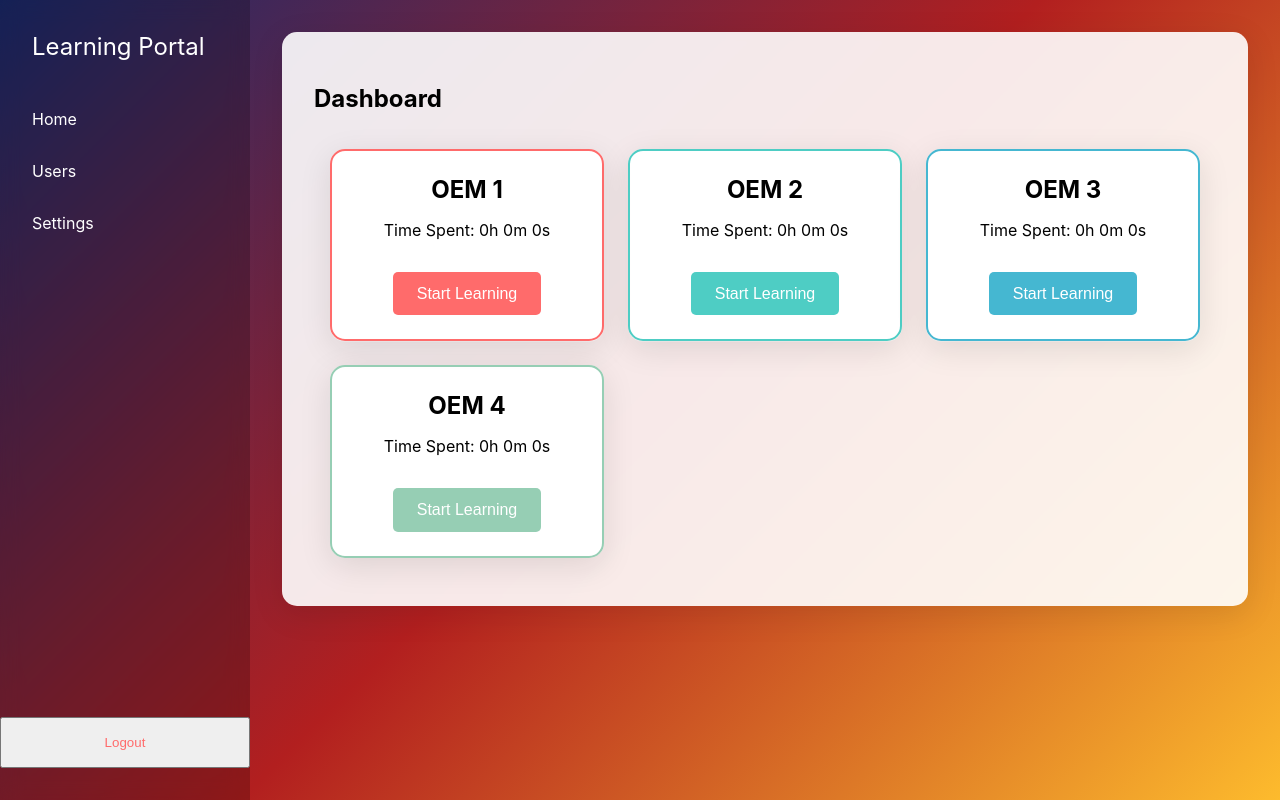
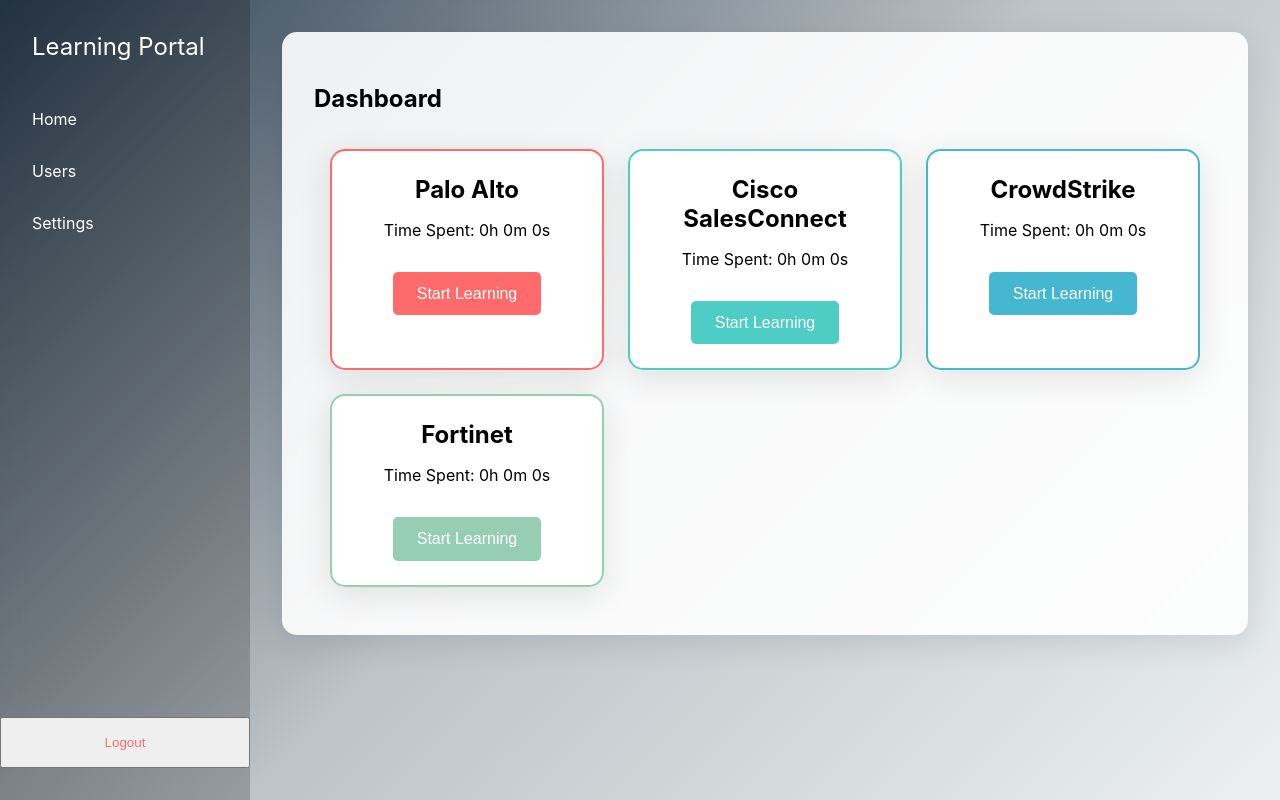
Before and after one commit to Invecto-technologies-pvt-ltd/Learning-Portal, a React (Vite) app: page /dashboard in a window 1280 px wide. Built offline with nearby package versions, Linux system fonts and the light colour scheme; sample sign-in values are in the browser's storage.

Commit message:
Minor_Changes

```diff
--- a/index.html
+++ b/index.html
@@ -4,7 +4,7 @@
     <meta charset="UTF-8" />
     <link rel="icon" type="image/svg+xml" href="/favicon.svg" />
     <meta name="viewport" content="width=device-width, initial-scale=1.0" />
-    <title>React + TypeScript + Replit</title>
+    <title>Learning Portal</title>
   </head>
   <body>
     <div id="root"></div>
--- a/src/App.css
+++ b/src/App.css
@@ -3,7 +3,7 @@
   margin: 0;
   padding: 0;
   min-height: 100vh;
-  background: linear-gradient(135deg, #1a2a6c, #b21f1f, #fdbb2d);
+  background: linear-gradient(135deg, #2c3e50, #bdc3c7, #ecf0f1);
   font-family: -apple-system, BlinkMacSystemFont, 'Segoe UI', Roboto, Oxygen, Ubuntu, Cantarell, sans-serif;
 }
 
--- a/src/components/Dashboard.jsx
+++ b/src/components/Dashboard.jsx
@@ -1,5 +1,4 @@
-
-import { useState, useEffect } from 'react';
+import { useState, useEffect } from "react";
 
 export default function Dashboard() {
   const [activePortal, setActivePortal] = useState(null);
@@ -7,28 +6,54 @@
     oem1: 0,
     oem2: 0,
     oem3: 0,
-    oem4: 0
+    oem4: 0,
   });
+  const [portalWindow, setPortalWindow] = useState(null);
 
   const oems = [
-    { id: 'oem1', name: 'OEM 1', color: '#FF6B6B' },
-    { id: 'oem2', name: 'OEM 2', color: '#4ECDC4' },
-    { id: 'oem3', name: 'OEM 3', color: '#45B7D1' },
-    { id: 'oem4', name: 'OEM 4', color: '#96CEB4' }
+    { id: "oem1", name: "Palo Alto", color: "#FF6B6B", link: "https://beacon.paloaltonetworks.com/" },
+    { id: "oem2", name: "Cisco SalesConnect", color: "#4ECDC4", link: "https://salesconnect.cisco.com/" },
+    { id: "oem3", name: "CrowdStrike", color: "#45B7D1", link: "https://supportportal.crowdstrike.com/s/login/?ec=302&inst=6T&startURL=%2Fidp%2Flogin%3Fapp%3D0sp6T000001pHxa%26RelayState%3Dhttps%253A%252F%252Funiversity.crowdstrike.com%252Flms%252Findex.php%253Fr%253Dsite%252Fsso%2526sso_type%253Dsaml%2526device%253Dundefined%26binding%3DHttpPost%26inresponseto%3D_bb3588afb28eb02ef561ebcb1f3708cb8445cbd4e8" },
+    { id: "oem4", name: "Fortinet", color: "#96CEB4", link: "https://oem4.com" },
   ];
 
   useEffect(() => {
     let timer;
+
     if (activePortal) {
       timer = setInterval(() => {
-        setTimeSpent(prev => ({
+        setTimeSpent((prev) => ({
           ...prev,
-          [activePortal]: prev[activePortal] + 1
+          [activePortal]: prev[activePortal] + 1,
         }));
       }, 1000);
     }
+
     return () => clearInterval(timer);
   }, [activePortal]);
+
+  // Detects if the learning portal tab is closed
+  useEffect(() => {
+    const handlePortalClose = () => {
+      if (portalWindow && portalWindow.closed) {
+        setActivePortal(null);
+        setPortalWindow(null);
+      }
+    };
+
+    const interval = setInterval(handlePortalClose, 1000);
+    return () => clearInterval(interval);
+  }, [portalWindow]);
+
+  const openLearningPortal = (oem) => {
+    if (portalWindow) {
+      portalWindow.close();
+    }
+
+    const newWindow = window.open(oem.link, "_blank");
+    setPortalWindow(newWindow);
+    setActivePortal(oem.id);
+  };
 
   const formatTime = (seconds) => {
     const hours = Math.floor(seconds / 3600);
@@ -41,19 +66,16 @@
     <div className="content">
       <h2>Dashboard</h2>
       <div className="portal-grid">
-        {oems.map(oem => (
+        {oems.map((oem) => (
           <div
             key={oem.id}
-            className={`portal-card ${activePortal === oem.id ? 'active' : ''}`}
-            style={{ '--card-color': oem.color }}
+            className={`portal-card ${activePortal === oem.id ? "active" : ""}`}
+            style={{ "--card-color": oem.color }}
           >
             <h2>{oem.name}</h2>
             <p>Time Spent: {formatTime(timeSpent[oem.id])}</p>
-            <button
-              onClick={() => setActivePortal(activePortal === oem.id ? null : oem.id)}
-              className="portal-button"
-            >
-              {activePortal === oem.id ? 'Stop Learning' : 'Start Learning'}
+            <button onClick={() => openLearningPortal(oem)} className="portal-button">
+              Start Learning
             </button>
           </div>
         ))}
--- a/tsconfig.json
+++ b/tsconfig.json
@@ -3,7 +3,7 @@
     "target": "ESNext",
     "useDefineForClassFields": true,
     "lib": ["DOM", "DOM.Iterable", "ESNext"],
-    "allowJs": false,
+    "allowJs": true,
     "skipLibCheck": true,
     "esModuleInterop": false,
     "allowSyntheticDefaultImports": true,
```
Also changed, not shown: public/favicon.svg.
